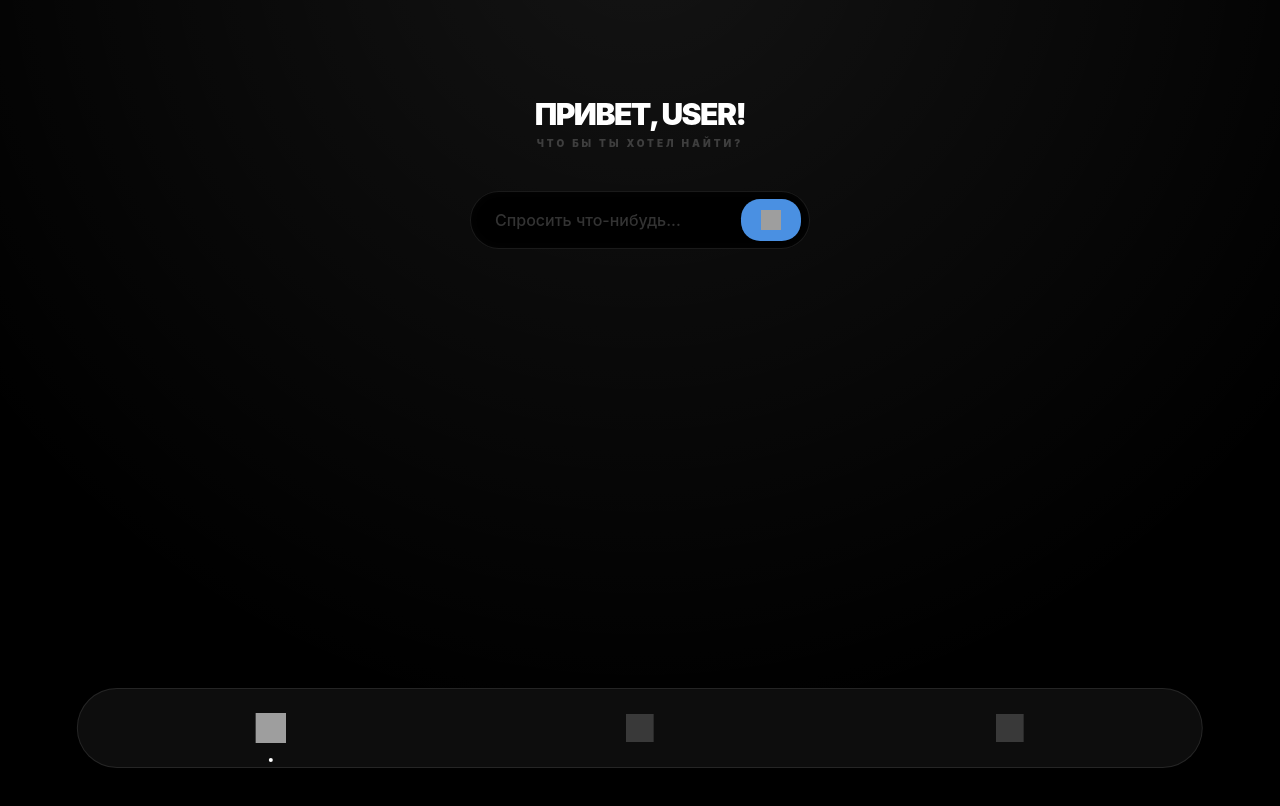
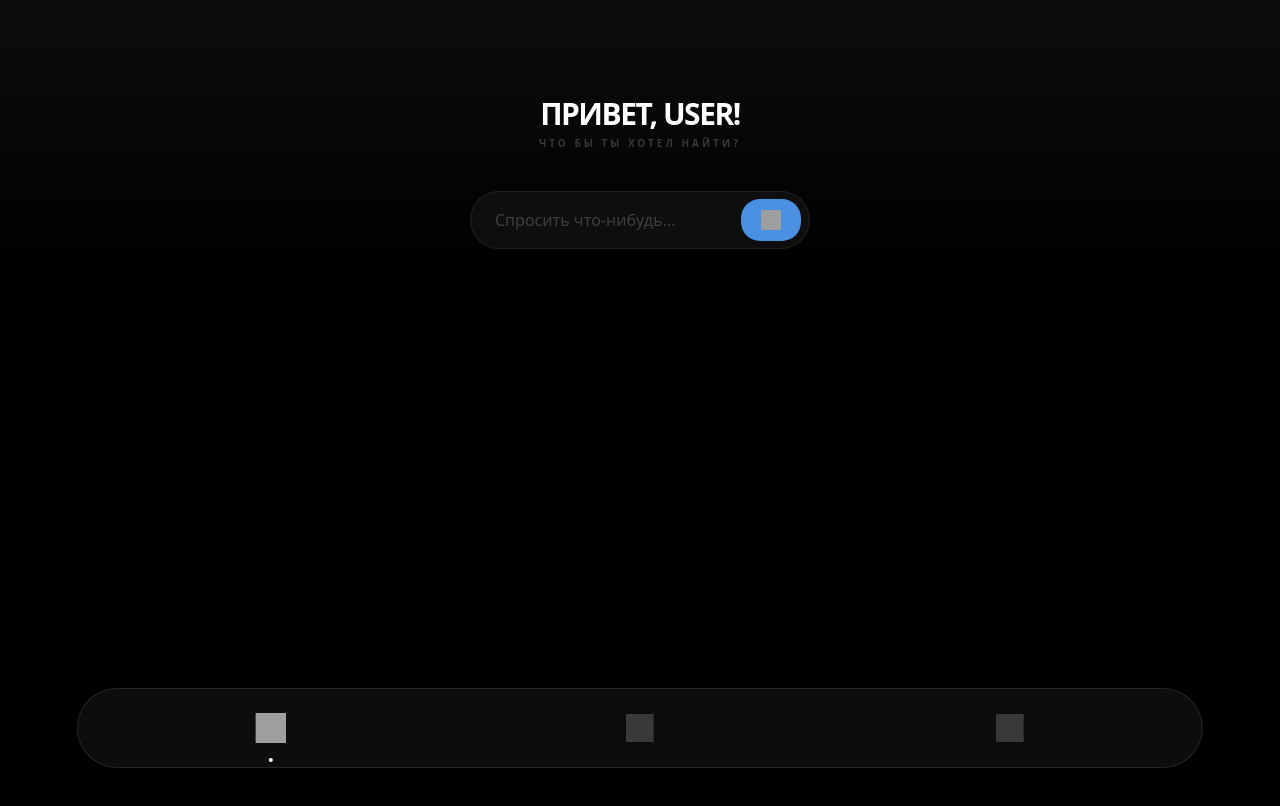
Before and after one commit to fugu70539/PluginBox, a Next.js app: page / in a window 1280 px wide. Shown: the top 806 px of the page. Built offline with nearby package versions, Linux system fonts and the light colour scheme; grey boxes are pictures that could not be loaded.

Commit message:
Update globals.css

```diff
--- a/src/app/globals.css
+++ b/src/app/globals.css
@@ -3,38 +3,28 @@
 @theme {
   --color-ios-bg: #000000;
   --color-ios-card: rgba(255, 255, 255, 0.08);
-  --color-ios-border: rgba(255, 255, 255, 0.12);
+  --color-ios-border: rgba(255, 255, 255, 0.1);
 }
 
 :root {
   background-color: black;
   color: white;
-  -webkit-tap-highlight-color: transparent;
 }
 
 body {
   margin: 0;
   background-color: black;
-  font-family: -apple-system, BlinkMacSystemFont, "SF Pro Display", "SF Pro Text", sans-serif;
   overflow-x: hidden;
 }
 
-/* Наш кастомный класс для поиска и карточек */
-.black-mirror-search {
-  background-color: black;
-  border: 1px solid rgba(255, 255, 255, 0.1);
-  box-shadow: inset 0 0 12px rgba(255, 255, 255, 0.02);
-  backdrop-filter: blur(40px);
-  -webkit-backdrop-filter: blur(40px);
+/* Градиент в верхней трети экрана */
+.space-bg {
+  background: linear-gradient(180deg, rgba(255,255,255,0.05) 0%, rgba(255,255,255,0) 35%), #000000;
 }
 
-.glass-ios {
-  background-color: var(--color-ios-card);
-  border: 1px solid var(--color-ios-border);
-  backdrop-filter: blur(25px) saturate(180%);
-  -webkit-backdrop-filter: blur(25px) saturate(180%);
+.black-mirror-search {
+  background-color: rgba(255, 255, 255, 0.05);
+  border: 1px solid rgba(255, 255, 255, 0.08);
+  backdrop-filter: blur(30px);
+  -webkit-backdrop-filter: blur(30px);
 }
-
-.space-bg {
-  background: radial-gradient(circle at 50% -10%, rgba(255, 255, 255, 0.08) 0%, rgba(0, 0, 0, 0) 75%);
-}
```
